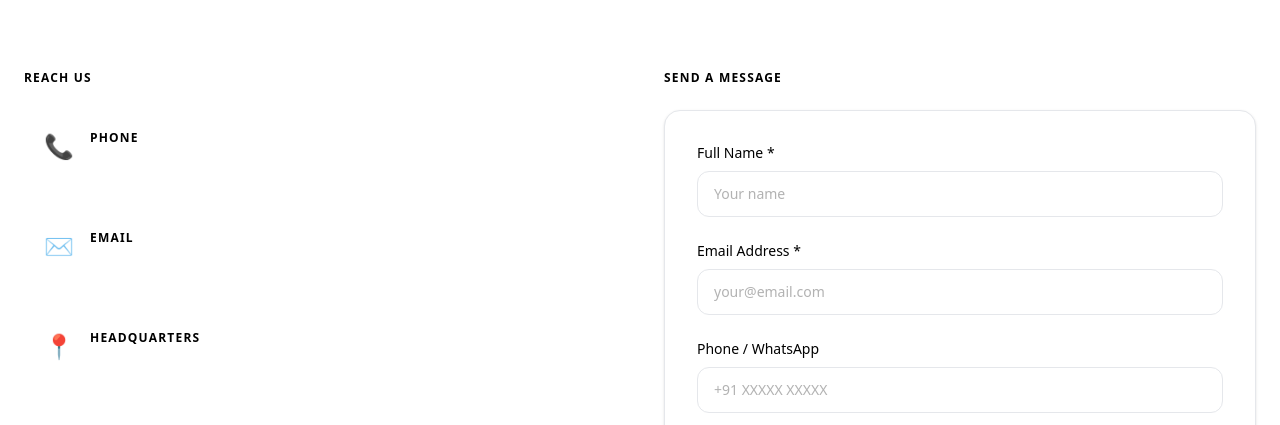
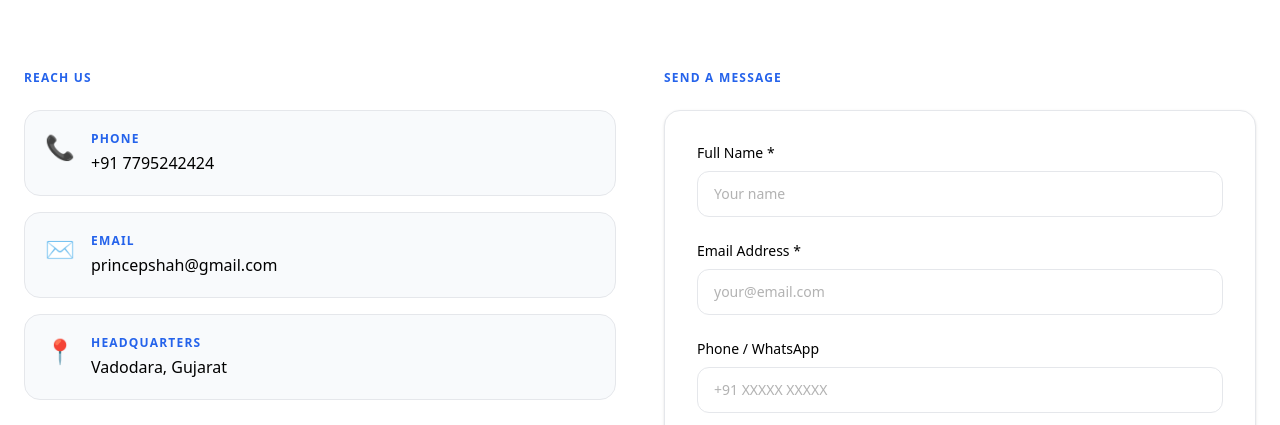
Before and after one commit to pacpltradingdesk-dotcom/yuga-website, a Next.js app: page /contact in a window 1280 px wide. Shown: the part 375-800 px from the top of the page. Built offline with nearby package versions, Linux system fonts and the light colour scheme; no server answers.

Commit message:
feat: redesign Contact, Thank You, 404 pages — white glass theme

```diff
--- a/app/contact/page.tsx
+++ b/app/contact/page.tsx
@@ -31,50 +31,38 @@ export default function ContactPage() {
         breadcrumb="Contact"
       />
 
-      <section className="bg-brand-navy py-20 px-6">
+      <section className="bg-white py-20 px-6">
         <div className="max-w-7xl mx-auto grid md:grid-cols-2 gap-12">
-          {/* Contact details */}
           <div>
-            <p className="text-brand-gold text-xs font-semibold uppercase tracking-widest mb-6">
-              Reach Us
-            </p>
+            <p className="text-accent text-xs font-semibold uppercase tracking-widest mb-6">Reach Us</p>
             <div className="space-y-4 mb-10">
               {CONTACT_DETAILS.map(({ icon, label, value, href }) => (
-                <div key={label} className="bg-brand-card p-5 flex gap-4 items-start">
+                <div key={label} className="bg-surface border border-border rounded-2xl p-5 flex gap-4 items-start">
                   <span className="text-2xl shrink-0" aria-hidden="true">{icon}</span>
                   <div>
-                    <p className="text-brand-gold text-xs font-semibold uppercase tracking-widest mb-1">
-                      {label}
-                    </p>
+                    <p className="text-accent text-xs font-semibold uppercase tracking-widest mb-1">{label}</p>
                     {href ? (
-                      <a href={href} className="text-white hover:text-brand-gold transition-colors">
-                        {value}
-                      </a>
+                      <a href={href} className="text-primary hover:text-accent transition-colors">{value}</a>
                     ) : (
-                      <p className="text-white">{value}</p>
+                      <p className="text-primary">{value}</p>
                     )}
                   </div>
                 </div>
               ))}
             </div>
-
-            {/* WhatsApp CTA */}
             <a
               href={`https://wa.me/${waNumber}?text=Hi%20YUGA%2C%20I%20am%20interested%20in%20bio-bitumen%20plant%20setup%20consulting.`}
               target="_blank"
               rel="noopener noreferrer"
-              className="inline-flex items-center gap-3 bg-[#25D366] text-white font-bold px-6 py-4 hover:opacity-90 transition-opacity text-sm uppercase tracking-wider"
+              className="inline-flex items-center gap-3 bg-[#25D366] text-white font-bold px-6 py-4 rounded-xl hover:opacity-90 transition-opacity text-sm uppercase tracking-wider"
             >
               <span className="text-xl" aria-hidden="true">💬</span>
               WhatsApp Us Now
             </a>
           </div>
 
-          {/* Form */}
           <div>
-            <p className="text-brand-gold text-xs font-semibold uppercase tracking-widest mb-6">
-              Send a Message
-            </p>
+            <p className="text-accent text-xs font-semibold uppercase tracking-widest mb-6">Send a Message</p>
             <ContactForm />
           </div>
         </div>
--- a/app/not-found.tsx
+++ b/app/not-found.tsx
@@ -2,16 +2,16 @@ import Link from "next/link";
 
 export default function NotFound() {
   return (
-    <section className="bg-brand-navy min-h-screen flex items-center justify-center px-6">
-      <div className="text-center max-w-lg">
-        <p className="font-display text-8xl font-bold text-brand-gold mb-4">404</p>
-        <h1 className="font-display text-3xl text-white mb-4">Page Not Found</h1>
-        <p className="text-brand-muted mb-8 leading-relaxed">
+    <section className="bg-surface min-h-screen flex items-center justify-center px-6">
+      <div className="bg-white border border-border rounded-2xl shadow-sm p-12 text-center max-w-lg w-full">
+        <p className="font-display text-8xl font-bold text-accent mb-4">404</p>
+        <h1 className="font-display text-3xl text-primary font-bold mb-4">Page Not Found</h1>
+        <p className="text-secondary mb-8 leading-relaxed">
           The page you&apos;re looking for doesn&apos;t exist or has been moved.
         </p>
         <Link
           href="/"
-          className="inline-block bg-brand-gold text-brand-navy font-bold px-6 py-3 hover:opacity-90 transition-opacity text-sm uppercase tracking-wider"
+          className="inline-block bg-accent text-white font-bold px-6 py-3 rounded-xl shadow-[0_4px_16px_rgba(37,99,235,0.35)] hover:shadow-[0_6px_20px_rgba(37,99,235,0.45)] hover:scale-[1.02] transition-all duration-200 text-sm uppercase tracking-wider"
         >
           Back to Home
         </Link>
--- a/app/thank-you/page.tsx
+++ b/app/thank-you/page.tsx
@@ -11,18 +11,18 @@ export default function ThankYouPage() {
   const waNumber = COMPANY.phone.replace(/\D/g, "");
 
   return (
-    <section className="bg-brand-navy min-h-screen flex items-center justify-center px-6">
-      <div className="text-center max-w-lg">
+    <section className="bg-surface min-h-screen flex items-center justify-center px-6">
+      <div className="bg-white border border-border rounded-2xl shadow-sm p-12 text-center max-w-lg w-full">
         <div className="text-6xl mb-6" aria-hidden="true">✅</div>
-        <h1 className="font-display text-4xl text-white mb-4">Message Sent!</h1>
-        <p className="text-brand-muted leading-relaxed mb-8">
+        <h1 className="font-display text-4xl text-primary font-bold mb-4">Message Sent!</h1>
+        <p className="text-secondary leading-relaxed mb-8">
           Thank you for reaching out. We&apos;ll get back to you within 24 hours.
           For urgent queries, WhatsApp us directly.
         </p>
         <div className="flex flex-col sm:flex-row gap-4 justify-center">
           <Link
             href="/"
-            className="inline-block bg-brand-gold text-brand-navy font-bold px-6 py-3 hover:opacity-90 transition-opacity text-sm uppercase tracking-wider"
+            className="inline-block bg-accent text-white font-bold px-6 py-3 rounded-xl shadow-[0_4px_16px_rgba(37,99,235,0.35)] hover:shadow-[0_6px_20px_rgba(37,99,235,0.45)] hover:scale-[1.02] transition-all duration-200 text-sm uppercase tracking-wider"
           >
             Back to Home
           </Link>
@@ -30,7 +30,7 @@ export default function ThankYouPage() {
             href={`https://wa.me/${waNumber}`}
             target="_blank"
             rel="noopener noreferrer"
-            className="inline-block border border-brand-gold text-brand-gold font-bold px-6 py-3 hover:bg-brand-gold hover:text-brand-navy transition-colors text-sm uppercase tracking-wider"
+            className="inline-block border border-accent-border text-accent font-bold px-6 py-3 rounded-xl hover:bg-accent-light transition-colors text-sm uppercase tracking-wider"
           >
             WhatsApp Us
           </a>
```
